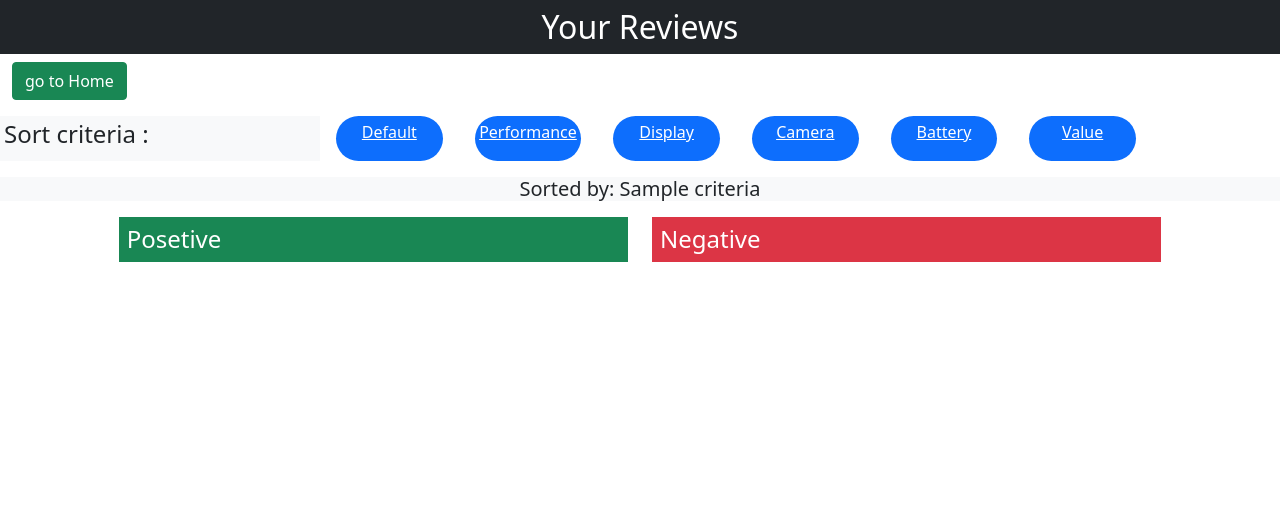
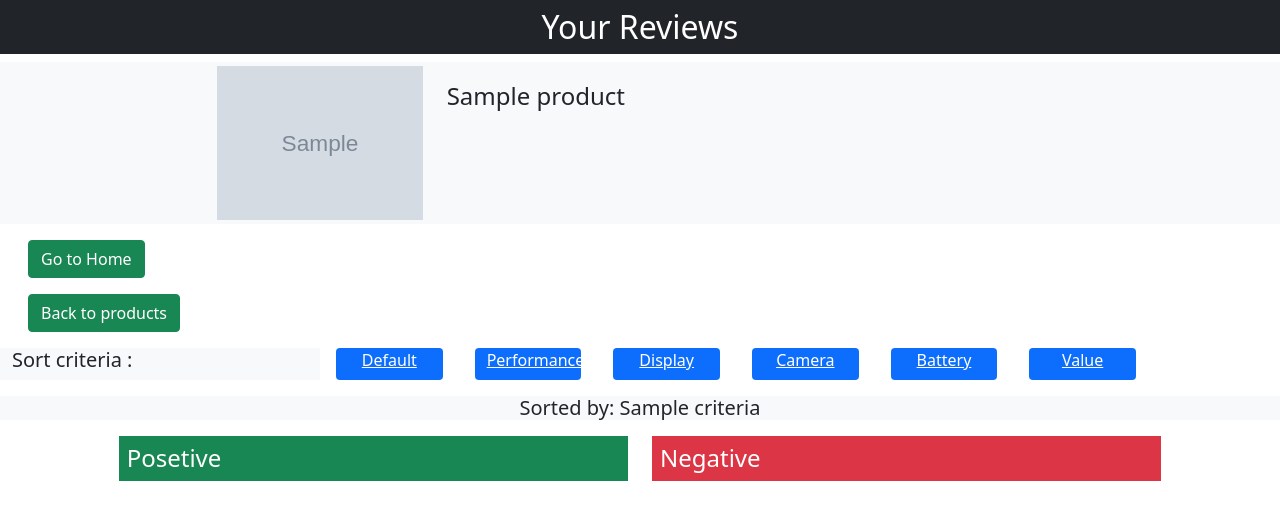
Before and after one commit to xprg/flipkart_rev_curator, a Flask app: template templates/reviews.html in a window 1280 px wide. Shown: the top 520 px of the page. Run offline with Flask 2, Linux system fonts and the light colour scheme; the template is opened without the code that fills it: most values are stand-ins (such as "Sample title", 1, 10 or a date in 2020); grey boxes marked "Sample" are stand-in pictures; parts of the project's set-up code (start-up, migrations or seed data) failed here and were passed over.

Commit message:
final change

```diff
--- a/app.py
+++ b/app.py
@@ -1,8 +1,6 @@
 import pandas as pd
 import numpy as np
-from types import MethodType
 from flask import Flask,request,render_template
-from requests.api import post
 import scrape
 import ranker
 
@@ -49,9 +47,6 @@ def show_reviews(num):
     single_product_details=curr_product_list[num]
     reviews_details=scrape.get_reviews(single_product_details)
 
-
-    print(len(reviews_details['review_list']))
-    print(reviews_details['review_list'][-5:])
     df=ranker.create_dataframe(reviews_details['review_list'])
 
     global curr_df
--- a/model.py
+++ b/model.py
@@ -1,4 +1,4 @@
-import pandas as pd
+
 import numpy as np
 from keras.layers import LSTM,Dense,Dropout,Input,Embedding
 import pickle
--- a/ranker.py
+++ b/ranker.py
@@ -1,5 +1,4 @@
 import pandas as pd
-import numpy as np
 from sklearn.feature_extraction.text import TfidfVectorizer
 import model
 import preprocess
--- a/scrape.py
+++ b/scrape.py
@@ -1,8 +1,5 @@
 from bs4 import BeautifulSoup as soup
-import re
 import requests
-import csv
-import pandas as pd
 import time
 
 
--- a/templates/home.html
+++ b/templates/home.html
@@ -19,7 +19,7 @@
 
                  <h4 class='mt-5 text-muted'>About us</h4>
                 <p class='mb-3 p-3'><i>Enter your choice of smartphone and  we will fetch you the top  products from Flipkart. Upon selecting one of those products we will curate the top 50 reviews and display them to you so that you can make the best purchase decisions.</i></p>
-                <p>Some examples with balanced reviews :</p>
+                <p>Some examples with for best results(balanced reviews) :</p>
                 <ul>
                      <li>
                          Samsung note
--- a/templates/products.html
+++ b/templates/products.html
@@ -5,7 +5,7 @@
 <div class='container'>
 
     <form action='/' class='form-inline mb-3' method="GET">
-        <button class='btn btn-success'>go to Homepage</button></form>
+        <button class='btn btn-success'>Go to Homepage</button></form>
 
     {% for i in range(product_list|length) %}
     <a href='/reviews/{{i}}'>
--- a/templates/reviews.html
+++ b/templates/reviews.html
@@ -4,17 +4,28 @@
 
 <h2 class='bg-dark text-center text-white p-2'>Your Reviews</h2>
 <div class='container-fluid '>
-    <form action='/' class='form-inline mb-3' method="GET">
-        <button class='btn btn-success'>go to Home</button></form>
+    <div class='row justify-content-center mb-3 bg-light'>
+        <div class='col-lg-2 p-1 ' >
+            <img src='{{product["img"]}}' class='img-fluid'>
+        </div>
+        <div class='col-lg-6 p-1'>
+            <h4 class='text-bold p-3 bg-light  '>{{product["name"]}}</h4>
+        </div>
+    </div>
+    <form action='/' class='form-inline mb-3 mx-3' method="GET">
+        <button class='btn btn-success'>Go to Home</button></form>
+
+        <form action='/products' class='form-inline mb-3 mx-3' method="GET">
+            <button class='btn btn-success'>Back to products</button></form>
 <div class='row'>
 
-  <div class=' col-3 bg-light mb-3 p-1 text--md '><h4>Sort criteria :</h4></div>
-    <div class='col-1 mb-3 mx-3 p-1 text-center bg-primary rounded-pill '><a href='/reviews/{{num}}/default'class='text-white'>Default</a></div>
-    <div class='col-1 mb-3 mx-3 p-1 text-center bg-primary rounded-pill'><a href='/reviews/{{num}}/performance' class='text-white'>Performance</a></div>
-    <div class='col-1 mb-3 mx-3 p-1 text-center bg-primary rounded-pill' ><a href='/reviews/{{num}}/display' class='text-white'>Display</a></div>
-    <div class='col-1 mb-3 mx-3 p-1 text-center bg-primary rounded-pill'><a href='/reviews/{{num}}/camera' class='text-white'>Camera</a></div>
-    <div class='col-1 mb-3 mx-3 p-1 text-center bg-primary rounded-pill'><a href='/reviews/{{num}}/battery' class='text-white'>Battery</a></div>
-    <div class='col-1 mb-3 mx-3 p-1 text-center bg-primary rounded-pill'><a href='/reviews/{{num}}/cost' class='text-white'>Value</a></button></div>
+  <div class=' col-3 bg-light mb-3  '><h5>Sort criteria :</h5></div>
+    <div class='col-1 mb-3 mx-3  text-center bg-primary rounded '><a href='/reviews/{{num}}/default'class='text-white'>Default</a></div>
+    <div class='col-1 mb-3 mx-3  text-center bg-primary rounded'><a href='/reviews/{{num}}/performance' class='text-white'>Performance</a></div>
+    <div class='col-1 mb-3 mx-3  text-center bg-primary rounded' ><a href='/reviews/{{num}}/display' class='text-white'>Display</a></div>
+    <div class='col-1 mb-3 mx-3  text-center bg-primary rounded'><a href='/reviews/{{num}}/camera' class='text-white'>Camera</a></div>
+    <div class='col-1 mb-3 mx-3  text-center bg-primary rounded'><a href='/reviews/{{num}}/battery' class='text-white'>Battery</a></div>
+    <div class='col-1 mb-3 mx-3  text-center bg-primary rounded'><a href='/reviews/{{num}}/cost' class='text-white'>Value</a></button></div>
 
 
 </div>
```
